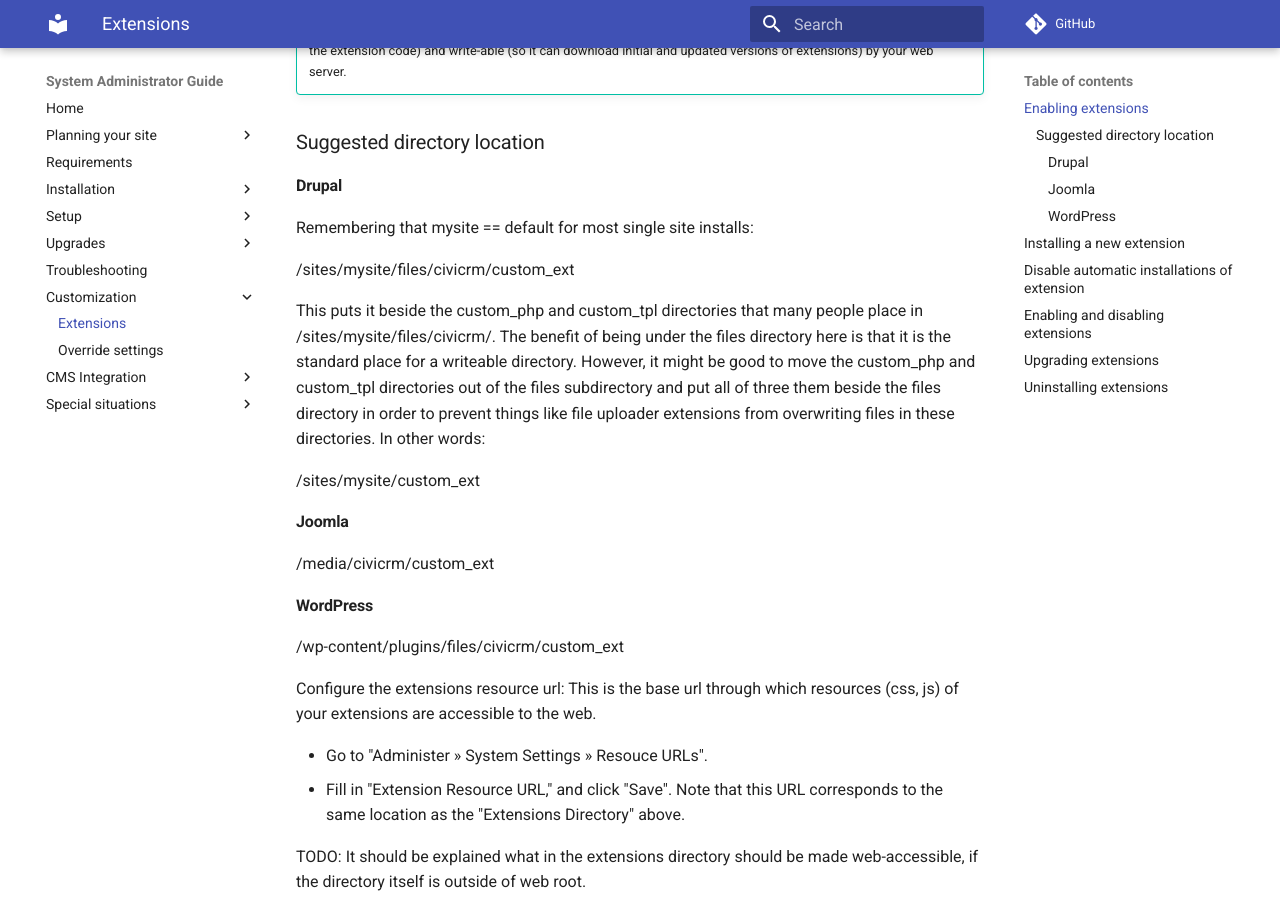
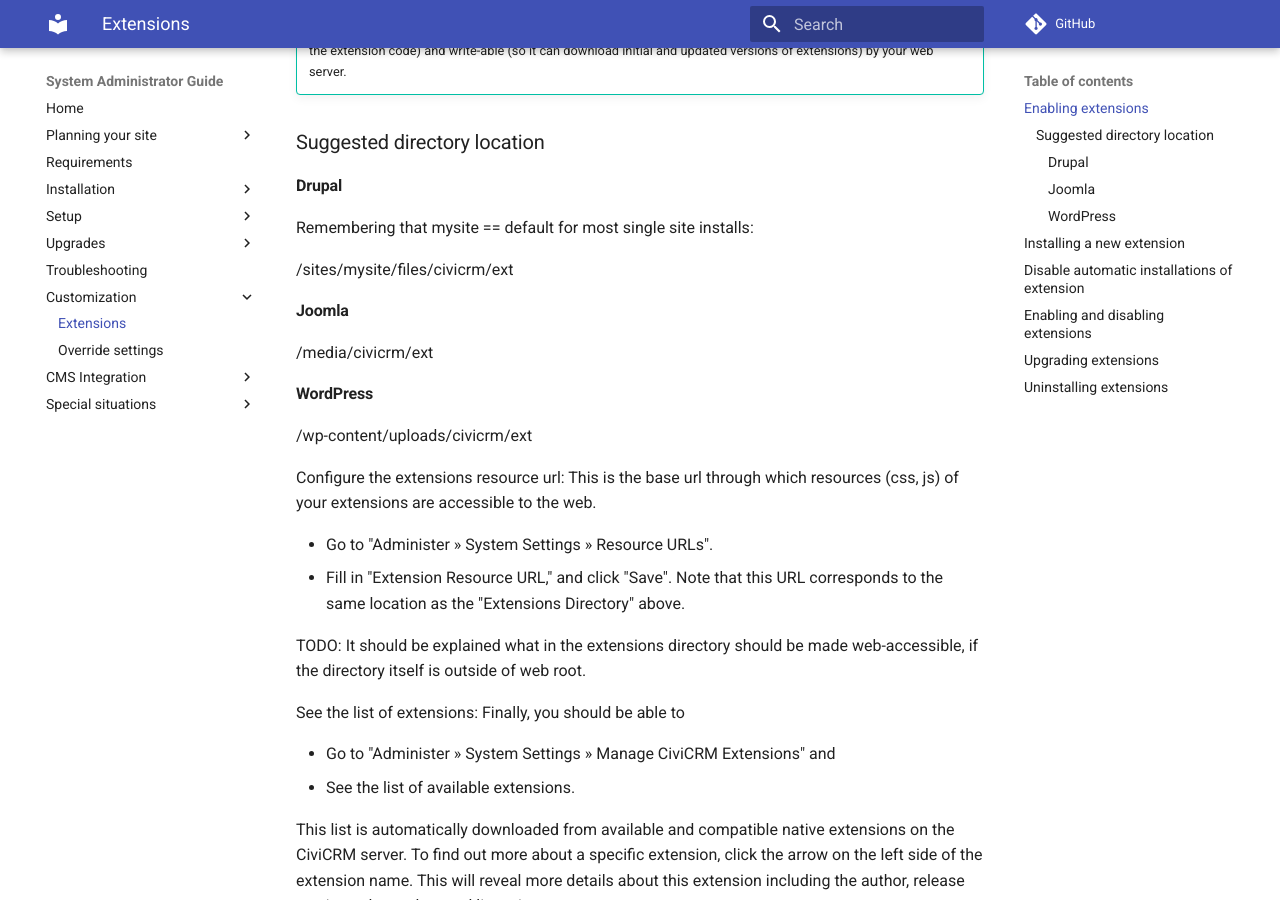
Before and after one commit to civicrm/civicrm-sysadmin-guide, an MkDocs documentation site: the page built from docs/customize/extensions.md, in a window 1280 px wide and 900 px high, scrolled down 880 px. Built offline with MkDocs 1.6.1 and Material for MkDocs 9.7.7, drawn with Linux system fonts in a browser that asks for light colours; comment, search, counter and statistics services are not loaded; old or Windows-style settings are respelled for this version of MkDocs.

Commit message:
Describe standard extension directory instead of one that may have been correct a long time ago...

```diff
--- a/docs/customize/extensions.md
+++ b/docs/customize/extensions.md
@@ -27,25 +27,21 @@ Configure the extensions directory:
 
 Remembering that mysite == default for most single site installs:
 
-<docroot>/sites/mysite/files/civicrm/custom_ext
-
-This puts it beside the custom_php and custom_tpl directories that many people place in <docroot>/sites/mysite/files/civicrm/. The benefit of being under the files directory here is that it is the standard place for a writeable directory. However, it might be good to move the custom_php and custom_tpl directories out of the files subdirectory and put all of three them beside the files directory in order to prevent things like file uploader extensions from overwriting files in these directories. In other words:
-
-<docroot>/sites/mysite/custom_ext
+<docroot>/sites/mysite/files/civicrm/ext
 
 #### Joomla
 
-<docroot>/media/civicrm/custom_ext
+<docroot>/media/civicrm/ext
 
 #### WordPress
 
-<docroot>/wp-content/plugins/files/civicrm/custom_ext
+<docroot>/wp-content/uploads/civicrm/ext
 
 
 Configure the extensions resource url:
  This is the base url through which resources (css, js) of your extensions are accessible to the web.
 
-* Go to "Administer » System Settings » Resouce URLs".
+* Go to "Administer » System Settings » Resource URLs".
 * Fill in "<label for="extensionsURL">Extension Resource URL</label>," and click "Save".
  Note that this URL corresponds to the same location as the "Extensions Directory" above.
 
```
